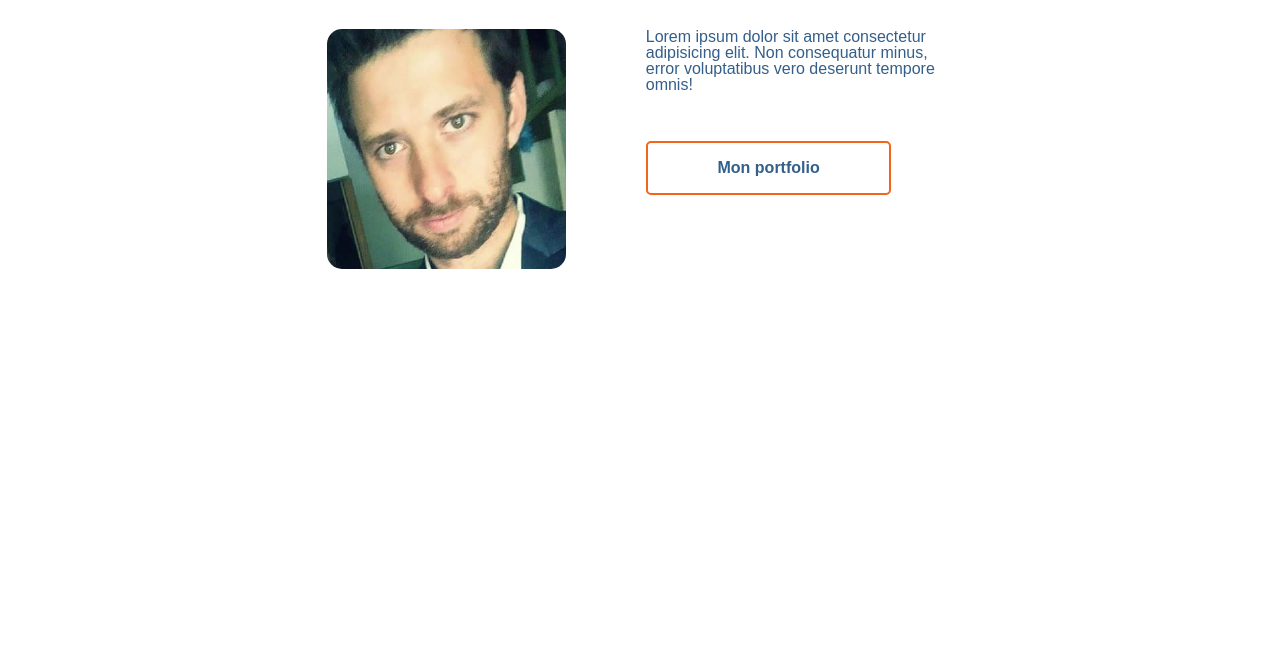
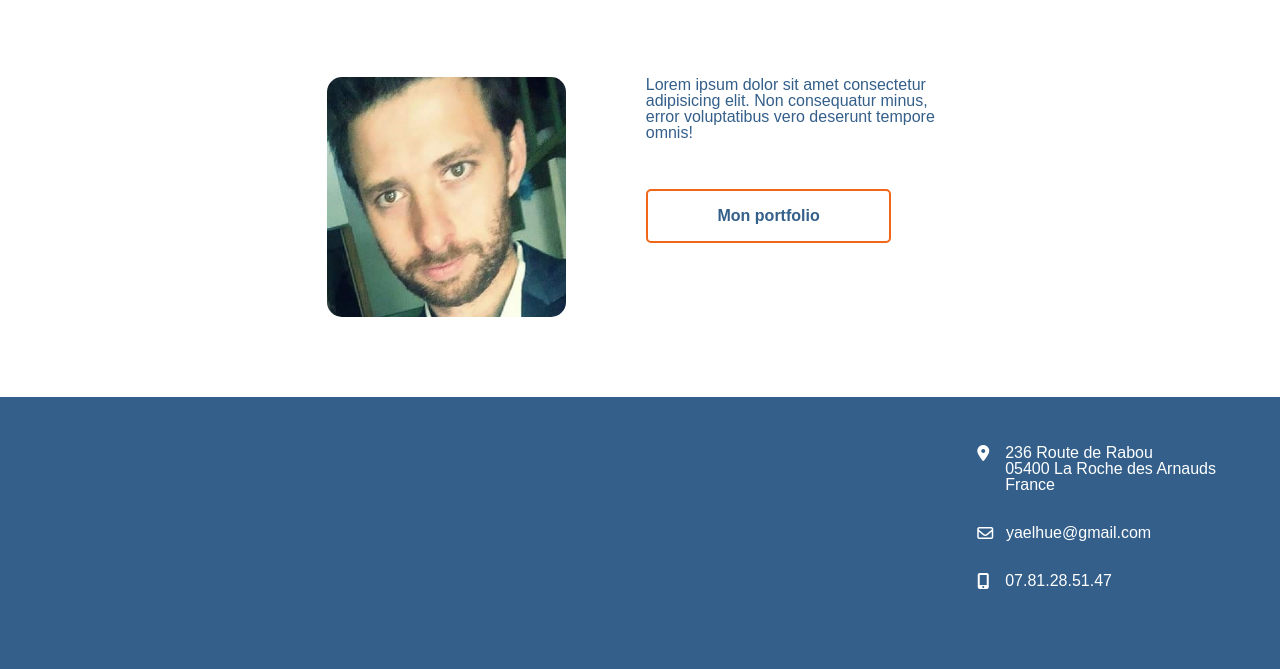
Before and after one commit to yaelxy05/front--portfolio, a React app: page / in a window 1280 px wide. Shown: the part 697-1366 px from the top of the page. Before the commit the page ends 998 px from the top, so only its background shows below. Built offline with nearby package versions, Linux system fonts and the light colour scheme.

Commit message:
create css footer and reajust shadow nav-bar

```diff
--- a/src/components/Footer/footer.scss
+++ b/src/components/Footer/footer.scss
@@ -0,0 +1,33 @@
+@use 'src/styles/vars';
+@use 'src/styles/mixins';
+
+.footer {
+  height: 17rem;
+  width: 100%;
+  background-color: vars.$colorPara;
+  display: flex;
+  flex-direction: column;
+  justify-content: center;
+  align-items: flex-end;
+  .footer_info {
+    color: vars.$colorTitleLight;
+    margin-right: 4rem;
+    display: flex;
+    flex-direction: column;
+    justify-content: space-around;
+
+    .footer_info--box {
+      display: flex;
+    }
+
+    p {
+      padding-bottom: 2rem;
+      padding-left: 1rem;
+    }
+    .footer_mail {
+      p {
+        padding-left: 0.8rem;
+      }
+    }
+  }
+}
--- a/src/components/Footer/index.js
+++ b/src/components/Footer/index.js
@@ -7,7 +7,24 @@ import './footer.scss';
 // == Composant
 const Footer = () => (
   <div className="footer">
-
+    <div className="footer_info">
+      <div className="footer_info--box footer_local">
+        <i className="fas fa-map-marker-alt"></i>
+        <p>
+          236 Route de Rabou <br />
+          05400 La Roche des Arnauds <br />
+          France
+        </p>
+      </div>
+      <div className="footer_info--box footer_mail">
+        <i className="far fa-envelope"></i>
+        <p>yaelhue@gmail.com</p>
+      </div>
+      <div className="footer_info--box footer_phone">
+        <i className="fas fa-mobile-alt"></i>
+        <p>07.81.28.51.47</p>
+      </div>
+    </div>
   </div>
 );
 
--- a/src/components/Home/home.scss
+++ b/src/components/Home/home.scss
@@ -6,7 +6,7 @@
   flex-direction: column;
   justify-content: center;
   align-items: center;
-  margin: 2rem 0;
+  margin: 5rem 0;
 
   .home_h1 {
     color: vars.$colorTitleMenu;
--- a/src/components/Nav/nav.scss
+++ b/src/components/Nav/nav.scss
@@ -7,8 +7,10 @@
     justify-content: space-around;
     align-items: center;
     height: 4.2rem;
-    border-bottom: 1px solid vars.$colorBorderPrimary;
-    box-shadow: 0 3px 5px vars.$colorTitleLight;
+    box-shadow: 0px 1px 5px rgb(233, 233, 233);
+    position: relative;
+    z-index: 10;
+
     .nav_logo--box {
       .nav_logo {
         height: 2.8rem;
```
